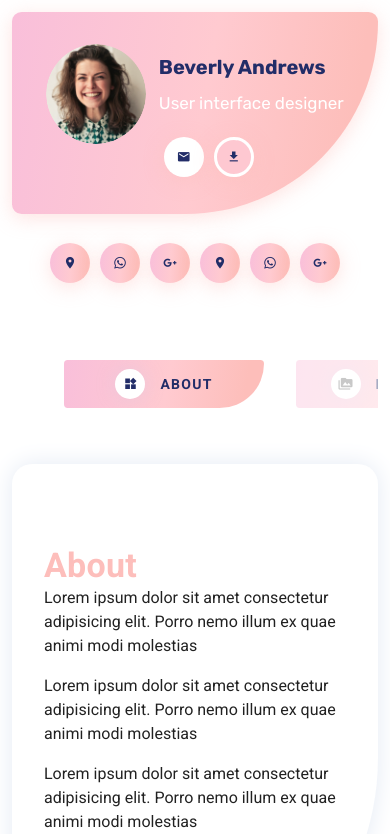
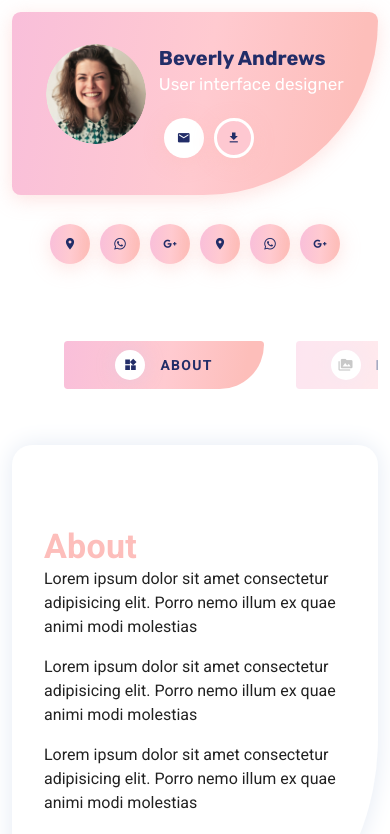
Before and after one commit to anku598/Theme-31, a Vue app: page / in a window 390 px wide. Shown: the top 834 px of the page. Built offline with nearby package versions, Linux system fonts and the light colour scheme.

Commit message:
name size small in mobile screen

```diff
--- a/src/components/ResumeTheme31.vue
+++ b/src/components/ResumeTheme31.vue
@@ -528,6 +528,7 @@
     text-transform: capitalize;
     @media screen and (max-width: 575.98px) {
       font-size: 20px !important;
+      line-height: 28px;
     }
   }
   p {
```
